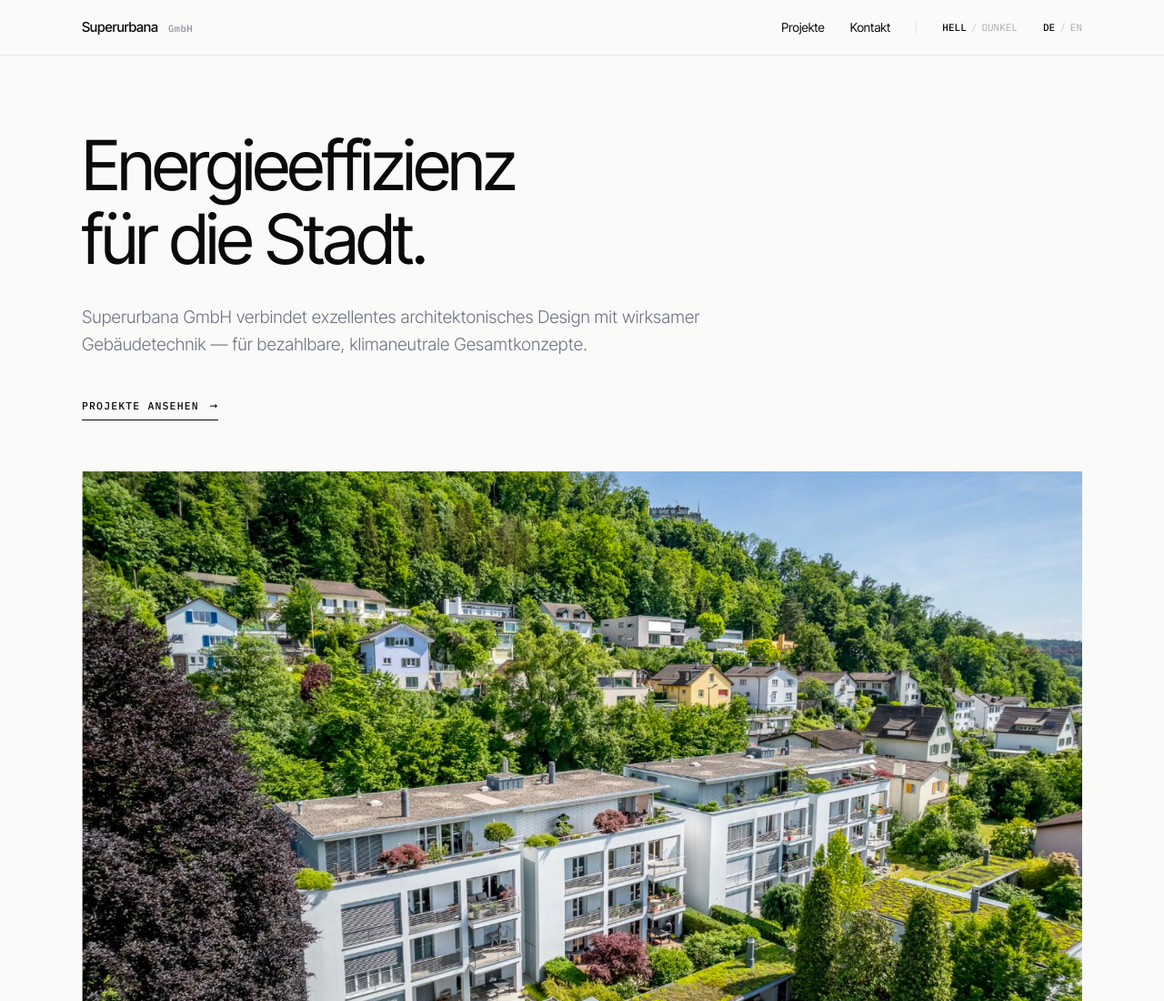
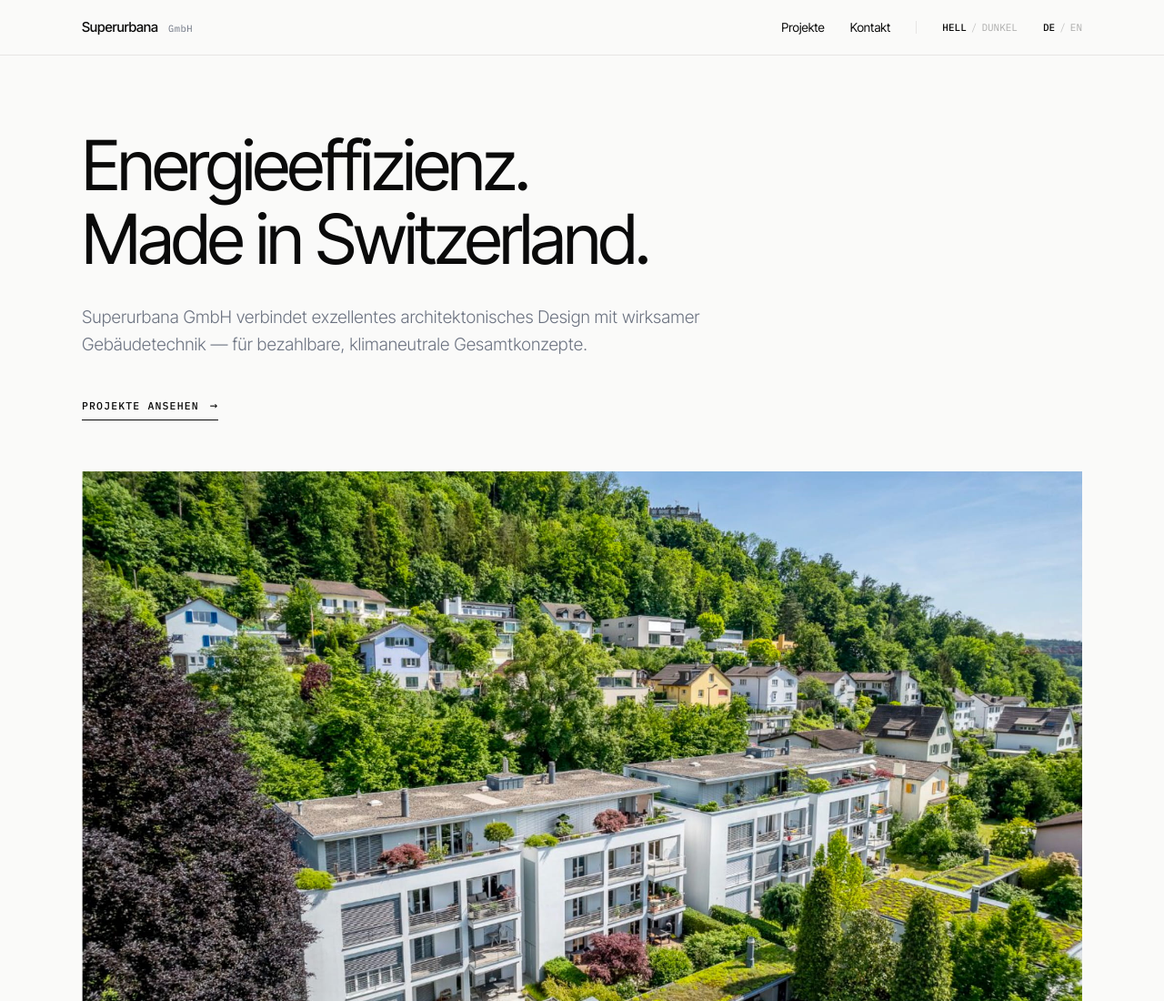
Before and after one commit to SuperurbanaGmbH/superurbanagmbh.github.io, a plain HTML site: page index.html in a window 1280 px wide. Shown: the top 1100 px of the page at 91% size. Drawn offline with Linux system fonts and the light colour scheme.

Commit message:
Update slogan to 'Energy Efficiency Made in Switzerland'
Co-Authored-By: Claude Sonnet 4.6 <noreply@anthropic.com>

```diff
--- a/app.js
+++ b/app.js
@@ -2,7 +2,7 @@ const i18n = {
   de: {
     'nav.projects':       'Projekte',
     'nav.contact':        'Kontakt',
-    'hero.title':         'Energieeffizienz<br>für die Stadt.',
+    'hero.title':         'Energieeffizienz.<br>Made in Switzerland.',
     'hero.lede':          'Superurbana GmbH verbindet exzellentes architektonisches Design mit wirksamer Gebäudetechnik — für bezahlbare, klimaneutrale Gesamtkonzepte.',
     'stats.founded':      'Gegründet',
     'stats.years':        'Jahre aktiv',
@@ -47,7 +47,7 @@ const i18n = {
   en: {
     'nav.projects':       'Projects',
     'nav.contact':        'Contact',
-    'hero.title':         'Energy Efficiency<br>for the City.',
+    'hero.title':         'Energy Efficiency<br>Made in Switzerland.',
     'hero.lede':          'Superurbana GmbH combines excellent architectural design with effective building technology — for affordable, climate-neutral concepts.',
     'stats.founded':      'Founded',
     'stats.years':        'Years Active',
--- a/index.html
+++ b/index.html
@@ -73,7 +73,7 @@
   <main class="content page-wrap" id="page" tabindex="-1">
 
     <section class="hero">
-      <h1 data-i18n="hero.title">Energieeffizienz<br>für die Stadt.</h1>
+      <h1 data-i18n="hero.title">Energieeffizienz.<br>Made in Switzerland.</h1>
       <p class="lede" data-i18n="hero.lede">Superurbana GmbH verbindet exzellentes architektonisches Design mit wirksamer Gebäudetechnik — für bezahlbare, klimaneutrale Gesamtkonzepte.</p>
 
       <a href="/umbauten/" class="cta-link">
```
